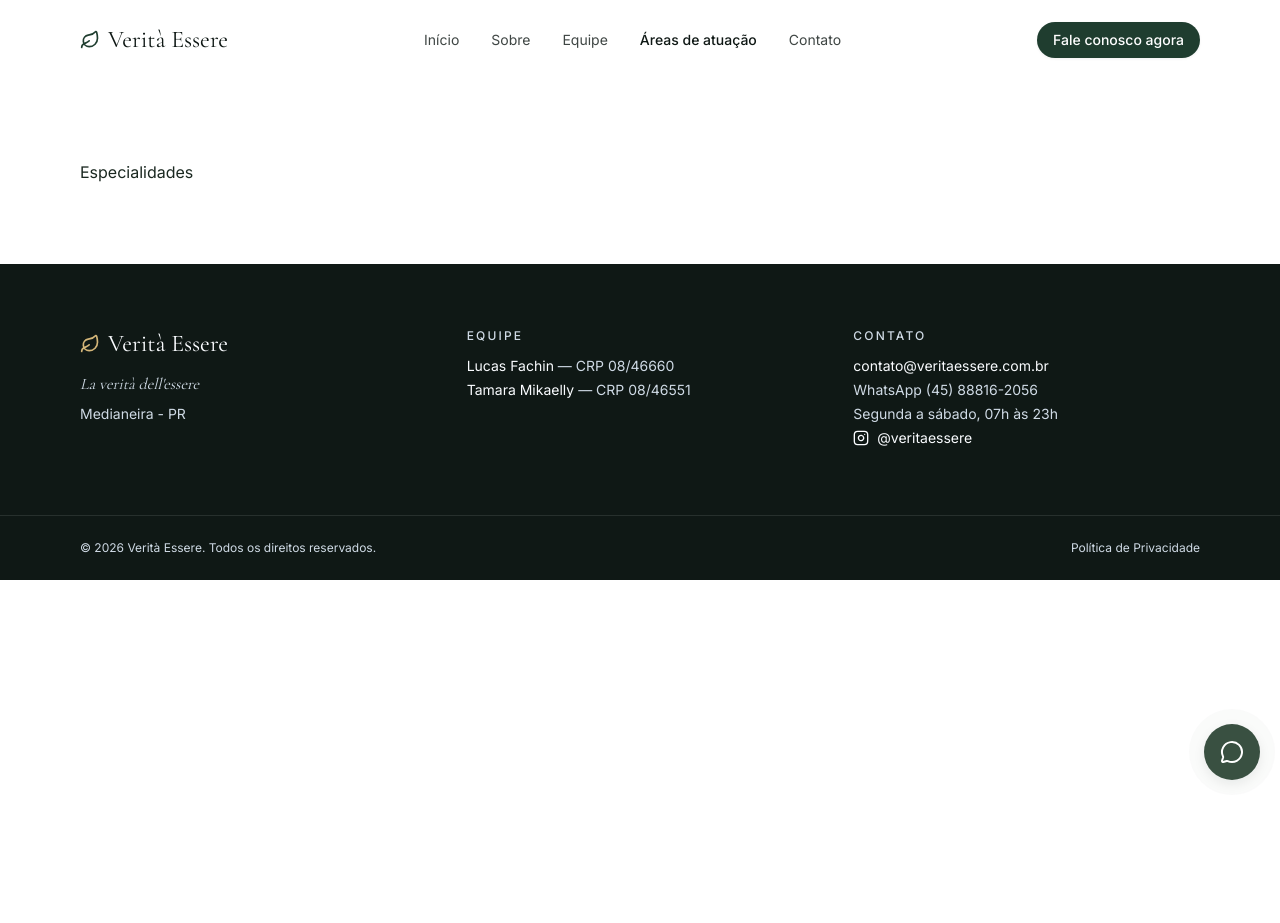
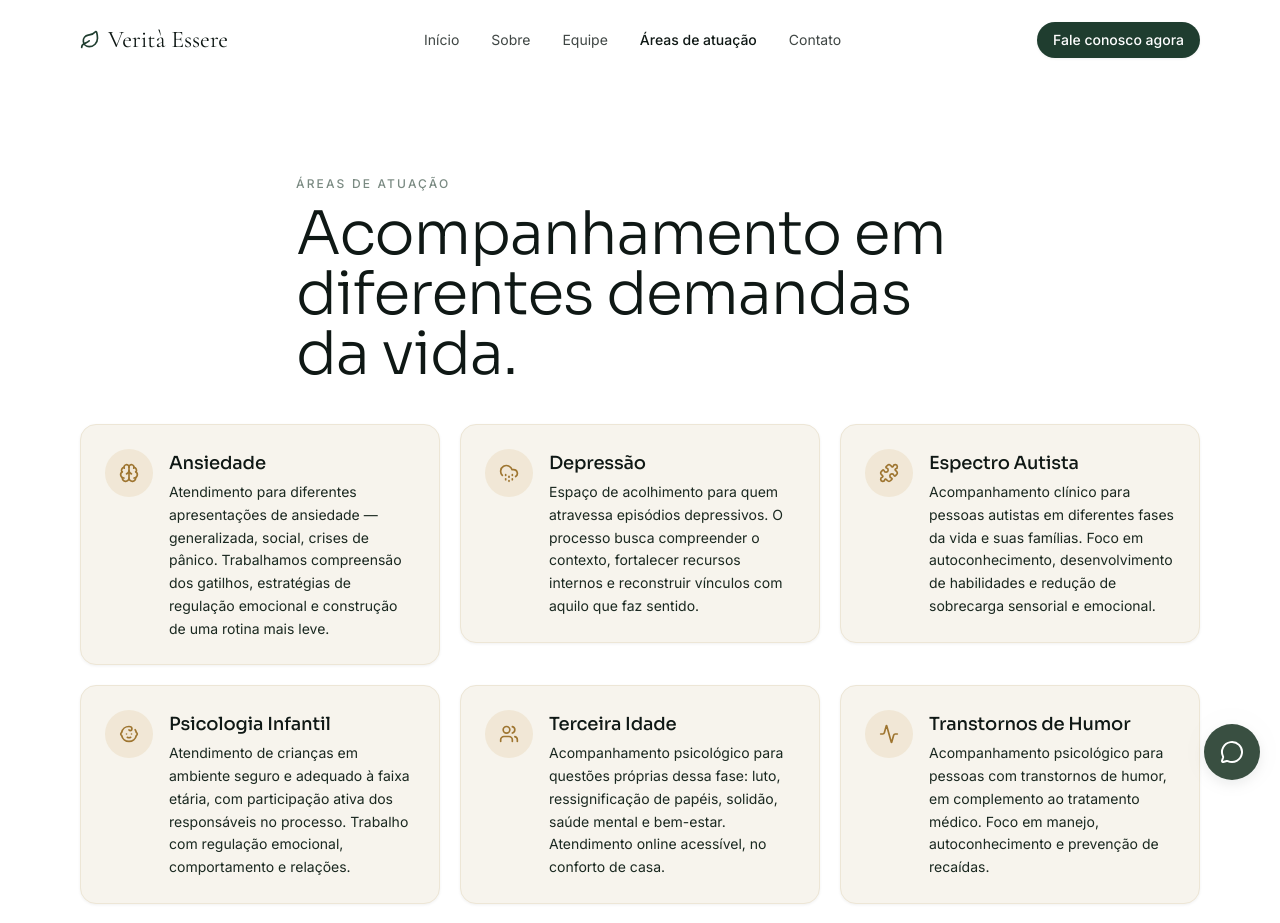
Before and after one commit to veritaessere/verita-essere, a React (Vite) app: page /especialidades in a window 1280 px wide. Shown: the top 923 px of the page. Before the commit the page ends 800 px from the top, so only its background shows below. Built offline with nearby package versions, Linux system fonts and the light colour scheme.

Commit message:
feat: implement /especialidades page

```diff
--- a/src/pages/Especialidades.tsx
+++ b/src/pages/Especialidades.tsx
@@ -1 +1,35 @@
-export default function Especialidades() { return <div className="container-content py-20">Especialidades</div>; }
+import { Seo } from "@/lib/seo";
+import { Reveal } from "@/components/motion/Reveal";
+import { SpecialtyCard } from "@/components/cards/SpecialtyCard";
+import { specialties } from "@/content/specialties";
+
+export default function Especialidades() {
+  return (
+    <>
+      <Seo
+        path="/especialidades"
+        title="Áreas de atuação"
+        description="Conheça as áreas de atuação da Verità Essere: ansiedade, depressão, autismo, infantil e mais."
+      />
+
+      <section className="bg-canvas">
+        <div className="container-content pt-16 md:pt-24 pb-10 max-w-3xl">
+          <p className="eyebrow">Áreas de atuação</p>
+          <h1 className="mt-3 font-display font-light text-5xl md:text-6xl tracking-tight text-ink">
+            Acompanhamento em diferentes demandas da vida.
+          </h1>
+        </div>
+      </section>
+
+      <section className="bg-canvas">
+        <div className="container-content pb-20 md:pb-28 grid gap-5 sm:grid-cols-2 lg:grid-cols-3">
+          {specialties.map((s, i) => (
+            <Reveal key={s.slug} delay={(i % 3) * 0.06}>
+              <SpecialtyCard specialty={s} variant="expanded" />
+            </Reveal>
+          ))}
+        </div>
+      </section>
+    </>
+  );
+}
```
